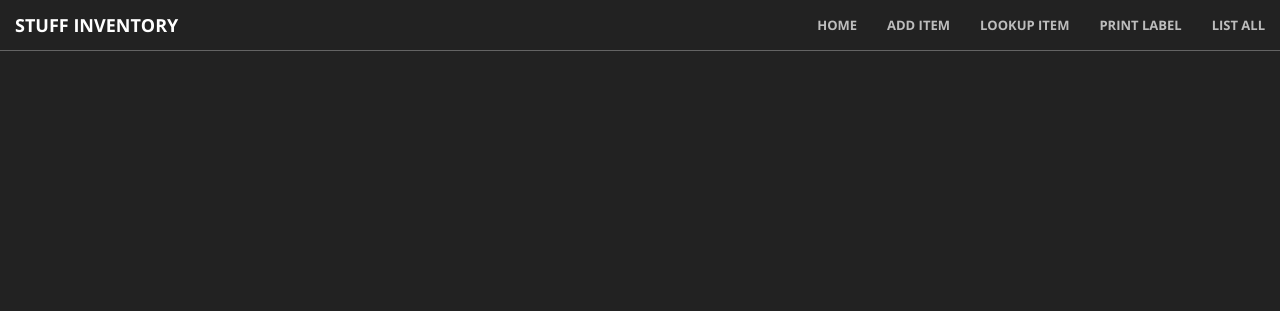
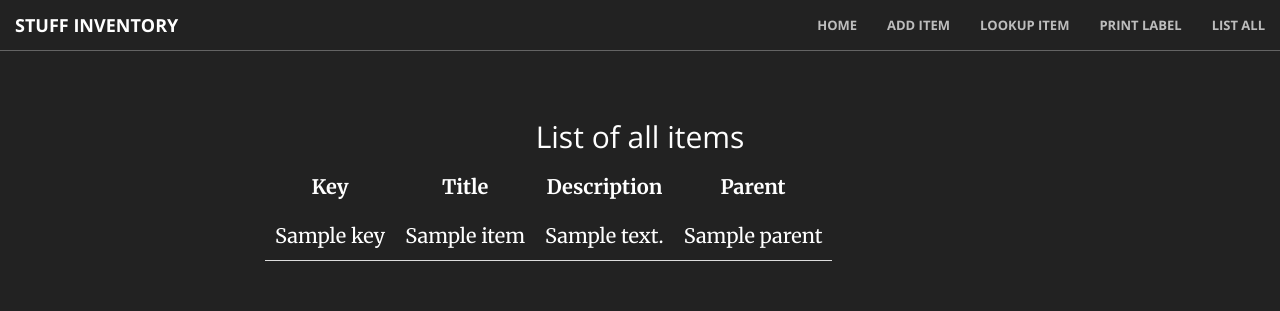
Before and after one commit to jessedusty/stuff-server, a Flask app: page /list in a window 1280 px wide. Shown: the top 311 px of the page. Run offline with Flask 2, Linux system fonts and the light colour scheme; a database or web service that is not in the repository returns one stand-in record (values such as "Sample title"); parts of the project's set-up code (start-up, migrations or seed data) failed here and were passed over; some libraries are stand-ins or nearby versions.

Commit message:
completed implementation of list all items tab

```diff
--- a/app.py
+++ b/app.py
@@ -95,7 +95,7 @@ def search_items():
 
 @app.route("/list")
 def list_items():
-	return render_template("list.html")
+	return render_template("list.html", items=model.getAllItems())
 
 
 if __name__ == "__main__":
--- a/model.py
+++ b/model.py
@@ -35,3 +35,7 @@ def handlePOST(request_form):
 
 def getKeys():
     return str(db.items.distinct("key")).replace("\'", "\"")
+
+
+def getAllItems():
+    return db.items.find()
--- a/templates/list.html
+++ b/templates/list.html
@@ -1,3 +1,62 @@
 {% extends "layout.html" %}
 
-<!-- TODO: implement listing -->
+{% block content %}
+
+
+<section>
+
+  <div class="container">
+      <div class="row">
+          <div class="col-lg-8 col-lg-offset-2 text-center">
+              <style>
+                td {
+                  padding: 10px;
+                  font-size: 20px;
+                }
+              </style>
+
+              <h2>List of all items</h2>
+
+              <table style="border-bottom: 1px solid #ddd;">
+                <tr style="font-weight:bold; font-size:25px">
+                  <td>Key</td>
+                  <td>Title</td>
+                  <td>Description</td>
+                  <td>Parent</td>
+                </tr>
+                {% for info in items %}
+                <tr style="text-align:left" class='clickable-row' data-href='/key/{{info.key}}'>
+                  <td>{{info.key}}</td>
+                  <td>{{info.title}}</td>
+                  <td>{{info.description}}</td>
+                  <td>{{info.parent}}</td>
+                </tr>
+                {% else %}
+                <tr>
+                  No data availible
+                </tr>
+                {% endfor %}
+              </table>
+
+
+          </div>
+      </div>
+  </div>
+
+</section>
+
+{% endblock %}
+
+{% block script %}
+
+  <script>
+    $(document).ready(function () {
+      $(".clickable-row").click(function() {
+              //window.document.location = $(this).data("href");
+              window.open($(this).data("href"), "", "width=497,height=644");
+      });
+    });
+
+
+  </script>
+{% endblock %}
```
